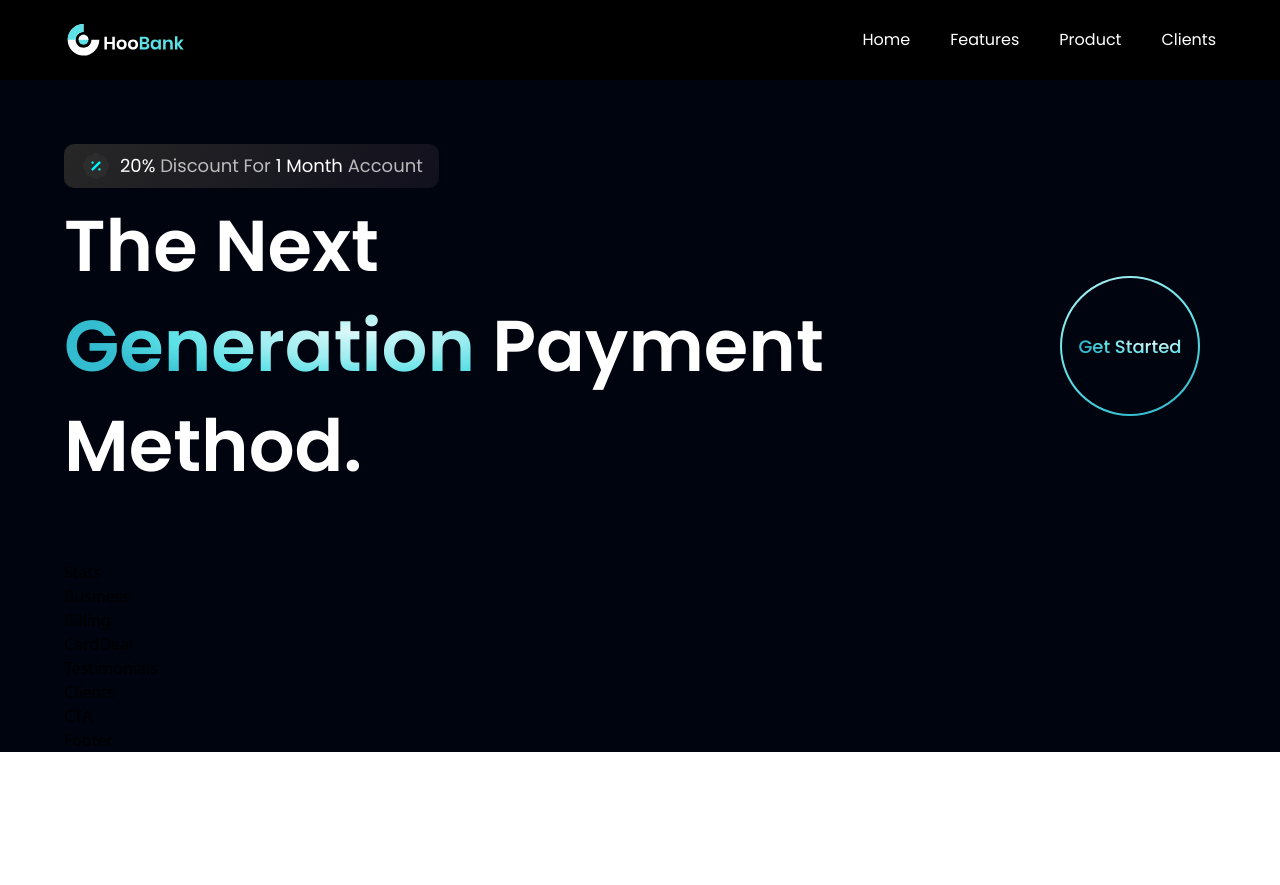
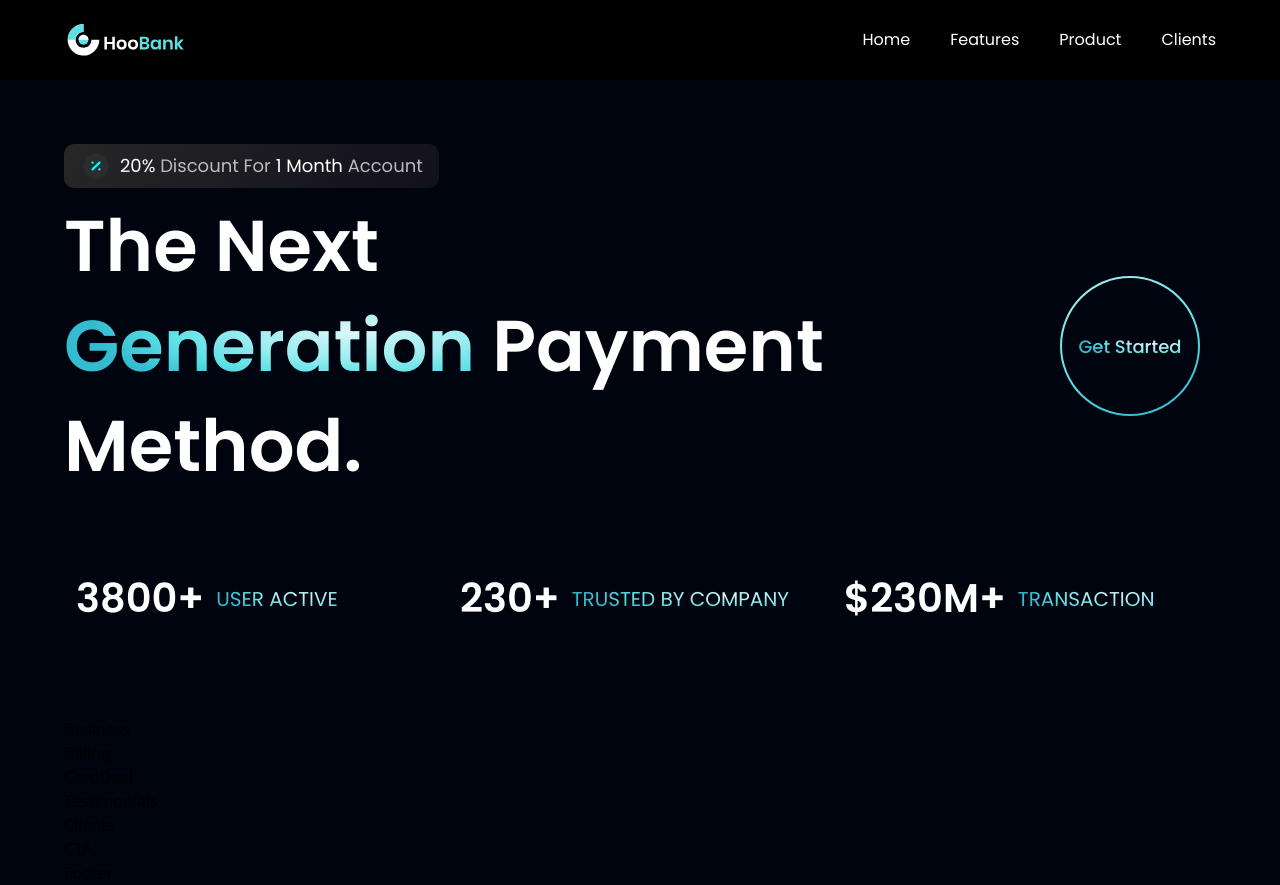
Before and after one commit to danielkingsk/bank-modern-web, a React (Vite) app: page / in a window 1280 px wide. Before the commit the page ends 800 px from the top, so only its background shows below. Built offline with nearby package versions, Linux system fonts and the light colour scheme.

Commit message:
Adding Stats Section

```diff
--- a/src/components/Stats.jsx
+++ b/src/components/Stats.jsx
@@ -1,7 +1,16 @@
-import React from "react";
+import { stats } from "../constants";
+import styles from "../style";
 
-const Stats = () => {
-  return <div>Stats</div>;
-};
+
+const Stats = () => (
+  <section className={`${styles.flexCenter} flex-row flex-wrap sm:mb-20 mb-6`}>
+    {stats.map((stat) => (
+      <div key={stat.id} className={`flex-1 flex justify-start items-center flex-row m-3`}>
+        <h4 className="font-poppins font-semibold xs:text-[40px] text-[30px] xs:leading-[53px] leading-[43px] text-white">{stat.value}</h4>
+        <p className="font-poppins font-normal xs:text-[20px] text-[15px] xs:leading-[26px] leading-[21px] text-gradient uppercase ml-3">{stat.title}</p>
+      </div>
+    ))}
+  </section>
+)
 
 export default Stats;
```
